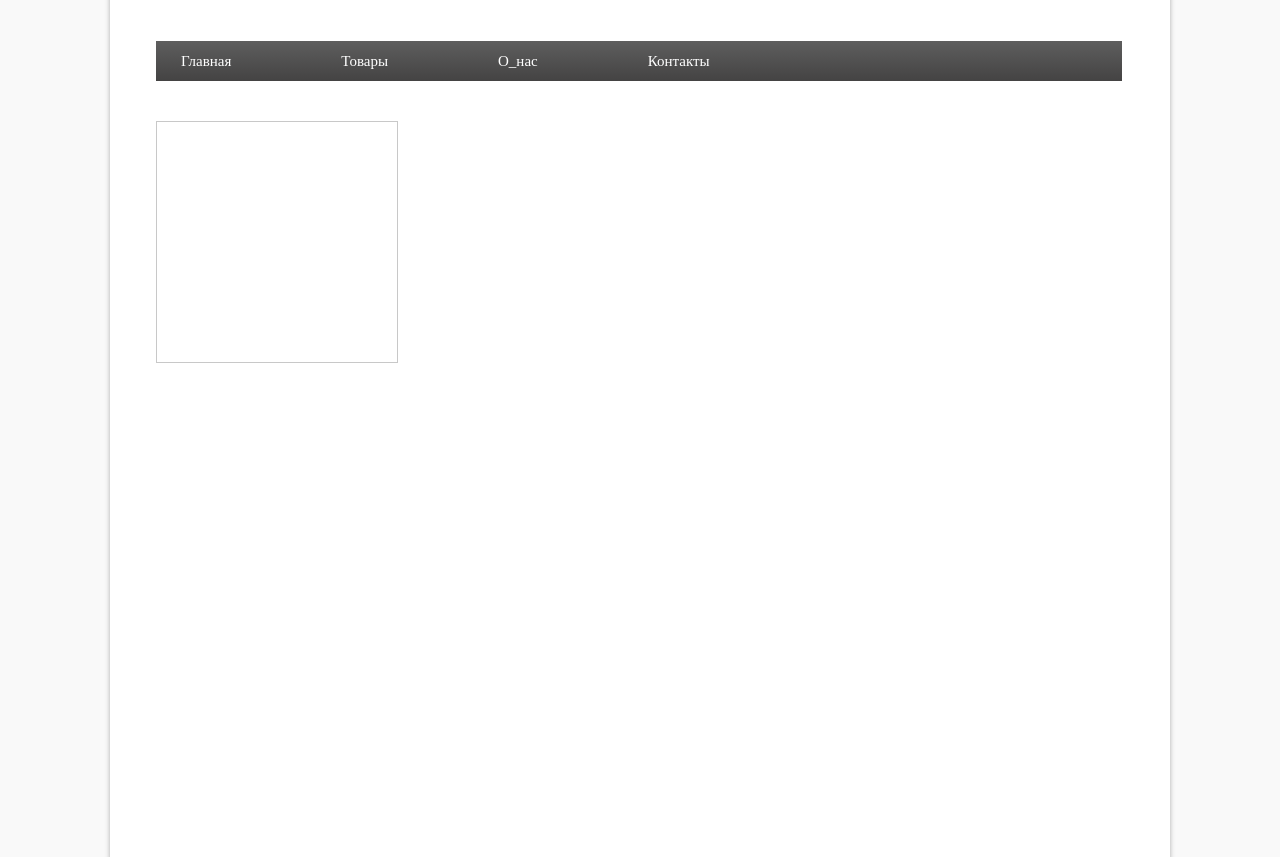
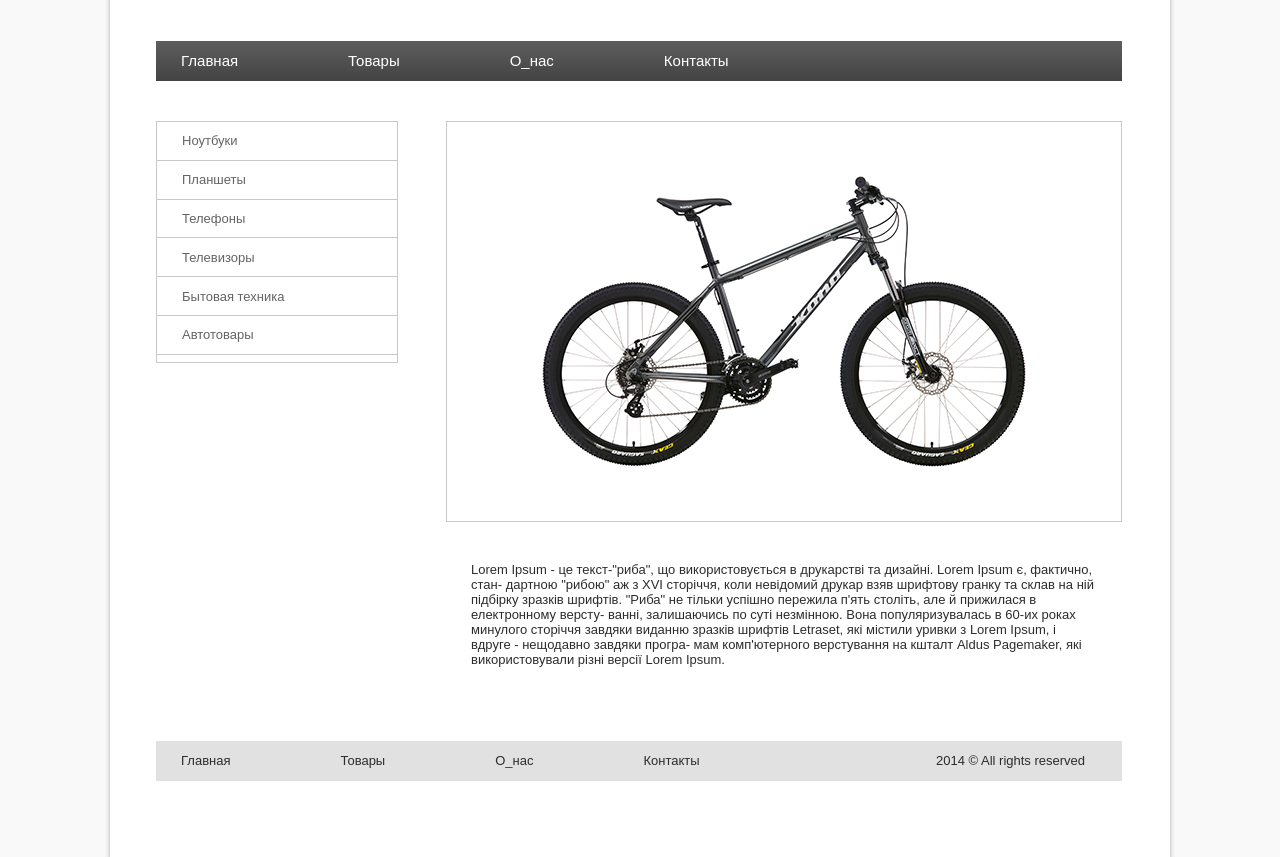
Before and after one commit to moroziuko/homework1, a plain HTML site: page homework3/homework_3.html in a window 1280 px wide. Shown: the part 93-950 px from the top of the page. Drawn offline with Linux system fonts and the light colour scheme.

Commit message:
updated homework #3

```diff
--- a/homework3/css/style.css
+++ b/homework3/css/style.css
@@ -11,11 +11,13 @@ body {
     box-shadow: 0 5px 5px 0 rgba(0, 0, 0, 0.3);
 }
 
+/* HEADER */
+
 .logo {
     padding: 50px 0 0 45px;
 }
 
-.menu_panel {
+.menu_panel_top {
     margin: 40px 0 40px 46px;
     width: 966px;
     height: 40px;
@@ -32,13 +34,15 @@ body {
     padding-left: 25px;
 }
 
-.links a {
+.header_item a {
     line-height: 40px;
     font-size: 15px;
-    font-family: OpenSans, serif;
+    font-family: Myriad Pro, sans-serif;
     color: white;
     text-decoration: none;
 }
+
+/* CONTENT */
 
 .container {
     width: 966px;
@@ -47,8 +51,78 @@ body {
 }
 
 .left_menu {
+    position: absolute;
     width: 240px;
     height: 240px;
     background-color: white;
+    border: 1px solid #c8c8c8;
+    display: inline-block;
+}
+
+.left_menu_links {
+    list-style: none;
+}
+
+.left_menu_links li {
+    border-bottom: 1px solid #c8c8c8;
+}
+
+.menu_link {
+    display: block;
+    position: relative;
+    padding: 11.4px 25px;
+    font-size: 13px;
+    font-family: Myriad Pro, sans-serif;
+    text-align: left;
+    text-decoration: none;
+    color: #656363;
+}
+
+.menu_link:hover {
+    background-color: #f9f9f9;
+    color: #2c2c2c;
+}
+
+.photo_container {
+    margin-left: 290px;
     border: solid 1px #c8c8c8;
 }
+
+.photo {
+    display: block;
+    margin: 46px auto;
+}
+
+.description_container {
+    margin-left: 290px;
+}
+
+.description {
+    padding: 40px 25px;
+    display: block;
+    font-size: 13px;
+    font-family: Myriad Pro, sans-serif;
+    color: #2c2c2c;
+}
+
+/* FOOTER */
+
+.menu_panel_bottom {
+    margin: 40px 0 40px 46px;
+    width: 966px;
+    height: 40px;
+    background: #e1e1e1;
+}
+
+.footer_item {
+    line-height: 40px;
+    font-size: 13px;
+    font-family: Myriad Pro, sans-serif;
+    color: #2c2c2c;
+    text-decoration: none;
+}
+
+.copyright {
+    display: block;
+    padding-left: 780px;
+}
--- a/homework3/homework_3.html
+++ b/homework3/homework_3.html
@@ -10,22 +10,53 @@
 <div class="wrapper">
     <div class="header">
         <img src="img/logo.png" alt="logo" class="logo">
-        <div class="menu_panel">
+        <div class="menu_panel_top">
             <ul class="links">
-                <li><a href="#">Главная</a></li>
-                <li><a href="#">Товары</a></li>
-                <li><a href="#">О_нас</a></li>
-                <li><a href="#">Контакты</a></li>
+                <li class="header_item"><a href="#">Главная</a></li>
+                <li class="header_item"><a href="#">Товары</a></li>
+                <li class="header_item"><a href="#">О_нас</a></li>
+                <li class="header_item"><a href="#">Контакты</a></li>
             </ul>
         </div>
     </div>
     <div class="container">
         <div class="left_menu">
+            <ul class="left_menu_links">
+                <li><a class="menu_link" href="#">Ноутбуки</a></li>
+                <li><a class="menu_link" href="#">Планшеты</a></li>
+                <li><a class="menu_link" href="#">Телефоны</a></li>
+                <li><a class="menu_link" href="#">Телевизоры</a></li>
+                <li><a class="menu_link" href="#">Бытовая техника</a></li>
+                <li><a class="menu_link" href="#">Автотовары</a></li>
+            </ul>
+        </div>
+        <div class="photo_container">
+            <img src="img/bike.png" alt="Bike" class="photo">
+        </div>
+        <div class="description_container">
+            <p class="description">Lorem Ipsum - це текст-"риба", що використовується в
+                друкарстві та дизайні. Lorem
+                Ipsum є, фактично, стан-
+                дартною "рибою" аж з XVI сторіччя, коли невідомий друкар взяв шрифтову гранку та склав на ній підбірку
+                зразків шрифтів. "Риба" не тільки успішно пережила п'ять століть, але й прижилася в електронному версту-
+                ванні, залишаючись по суті незмінною. Вона популяризувалась в 60-их роках минулого сторіччя завдяки
+                виданню зразків шрифтів Letraset, які містили уривки з Lorem Ipsum, і вдруге - нещодавно завдяки програ-
+                мам комп'ютерного верстування на кшталт Aldus Pagemaker, які використовували різні версії Lorem
+                Ipsum.</p>
+        </div>
+    </div>
+    <div class="footer">
+        <div class="menu_panel_bottom">
+            <ul class="links">
+                <li><a class="footer_item" href="#">Главная</a></li>
+                <li><a class="footer_item" href="#">Товары</a></li>
+                <li><a class="footer_item" href="#">О_нас</a></li>
+                <li><a class="footer_item" href="#">Контакты</a></li>
 
+            </ul>
+            <p class="copyright footer_item">2014 © All rights reserved</p>
         </div>
-        <div class="content"></div>
     </div>
-    <div class="footer"></div>
 </div>
 </body>
 </html>
```
Also changed, not shown: homework3/img/bike.png (added).
